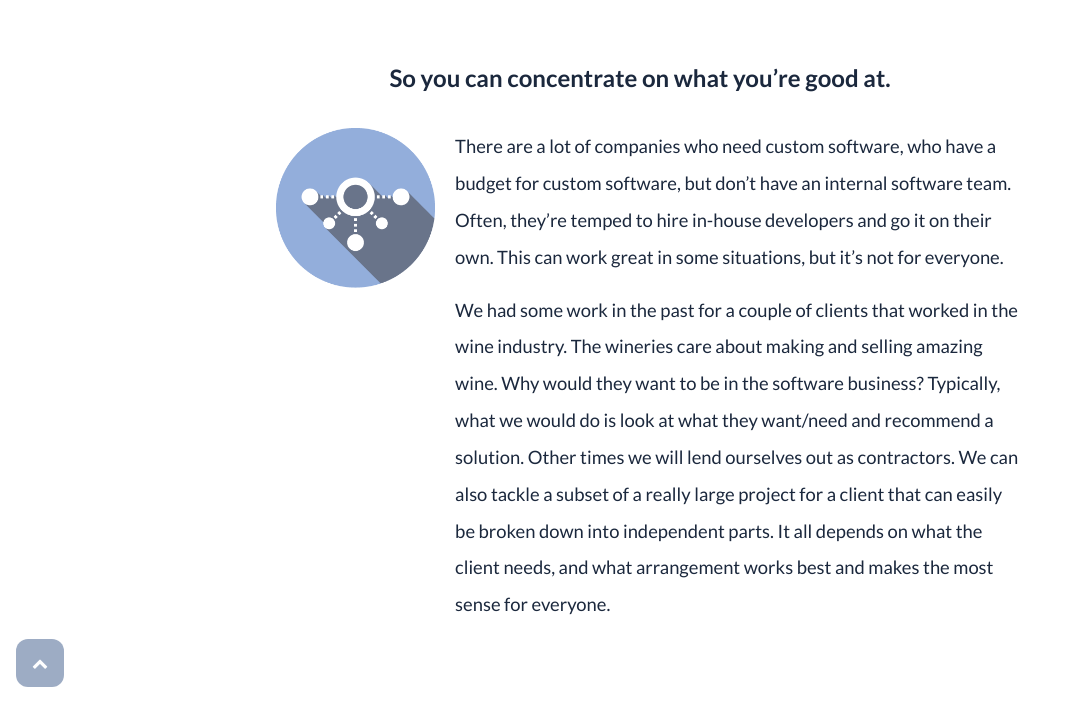
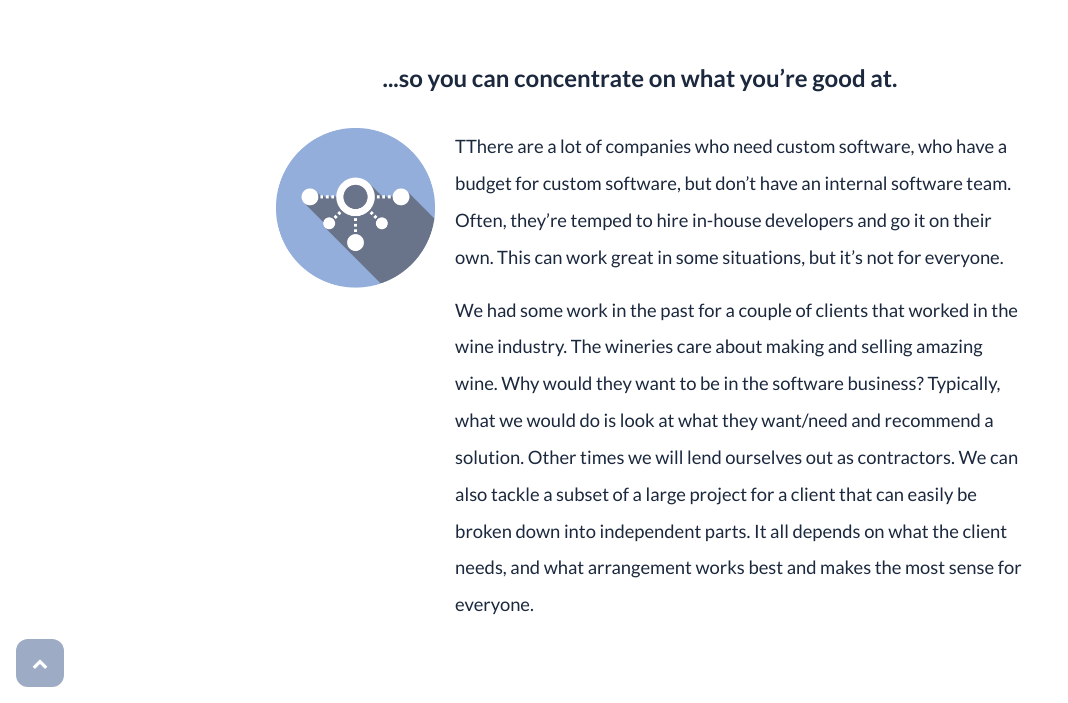
Before and after one commit to bgsoftware/company-site, a Jekyll site: the page built from capabilities/staff-augmentation.html, in a window 1280 px wide and 900 px high, scrolled down 389 px, cut to the strip 197-900 px from the top of the window. Shown: the whole strip, without its empty margins (0-1068 px from the left). Built offline with Jekyll 4.4.1, drawn with Linux system fonts in a browser that asks for light colours; comment, search, counter and statistics services are not loaded.

Commit message:
Update text in capabilities/staff-augmentation.html

```diff
--- a/capabilities/staff-augmentation.html
+++ b/capabilities/staff-augmentation.html
@@ -10,19 +10,16 @@ tags: [Staff Augmentation]
 
 title: Staff Augmentation
 
-subtitle: "So you can concentrate on what you’re good at."
+subtitle: "...so you can concentrate on what you’re good at."
 
-text: "<p>There are a lot of companies who need custom software, who have a budget for
-custom software, but don’t have an internal software team. Often, they’re temped to hire
-in-house developers and go it on their own. This can work great in some situations, but
-it’s not for everyone. </p>
-<p>We had some work in the past for a couple of clients that worked in the wine industry.
-The wineries care about making and selling amazing wine. Why would they want to be in the
-software business? Typically, what we would do is look at what they want/need and recommend
-a solution. Other times we will lend ourselves out as contractors. We can also tackle a
-subset of a really large project for a client that can easily be broken down into
-independent parts. It all depends on what the client needs, and what arrangement works best
-and makes the most sense for everyone.</p>"
+text: "<p>TThere are a lot of companies who need custom software, who have a budget for custom software, but don’t
+have an internal software team. Often, they’re temped to hire in-house developers and go it on their own. This can
+work great in some situations, but it’s not for everyone.</p>
+<p>We had some work in the past for a couple of clients that worked in the wine industry. The wineries care about making
+and selling amazing wine. Why would they want to be in the software business? Typically, what we would do is look at
+what they want/need and recommend a solution. Other times we will lend ourselves out as contractors. We can also tackle
+a subset of a large project for a client that can easily be broken down into independent parts. It all depends on what
+the client needs, and what arrangement works best and makes the most sense for everyone.</p>"
 
 case-study-excludes: "acca,cpuc,americasmart"
 ---
```
